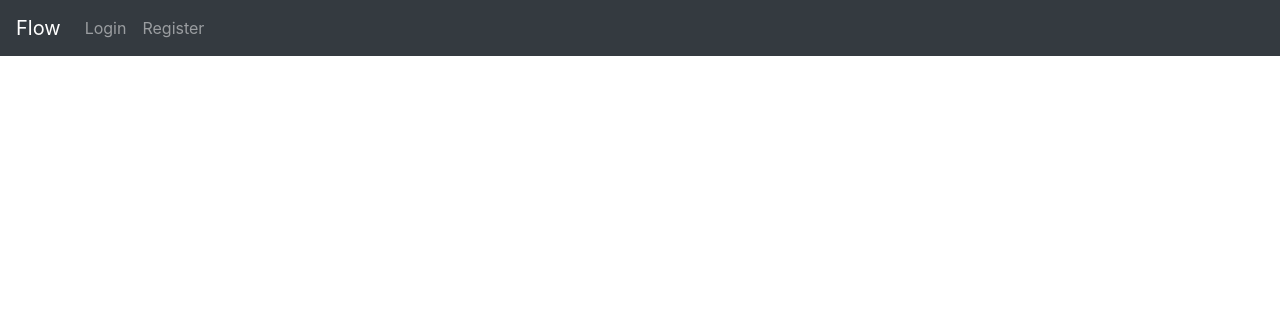
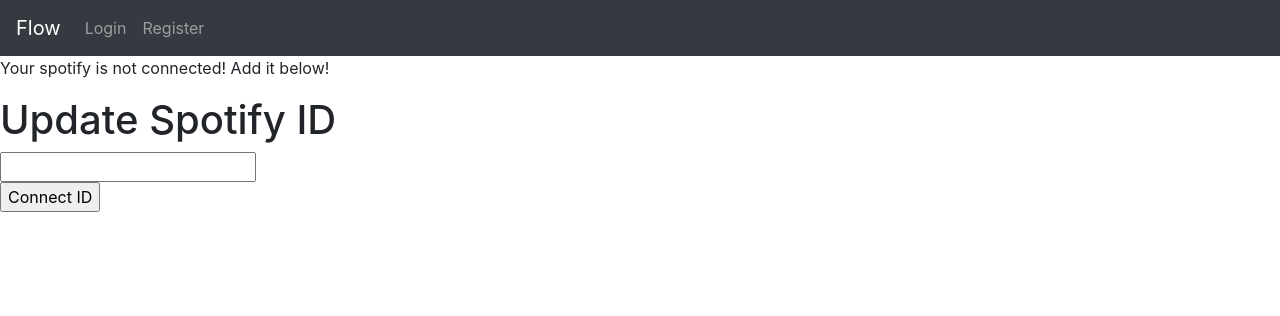
Before and after one commit to Gauravd1234/Flow, a Flask app: template templates/profile.html in a window 1280 px wide. Shown: the top 316 px of the page. Run offline with Flask 2, Linux system fonts and the light colour scheme; the template is opened without the code that fills it, so the values that code supplies are empty; some libraries are stand-ins or nearby versions.

Commit message:
connect spotify id

```diff
--- a/app.py
+++ b/app.py
@@ -20,12 +20,11 @@
     username = db.Column(db.String(255))
     email = db.Column(db.String(255))
     password = db.Column(db.String(255))
-    profile_pic = db.Column(db.LargeBinary);
+    spotify_id = db.Column(db.String(255))
     def __init__(self, username, password, email):
         self.username = username
         self.email = email
         self.password = password
-
 
 
 @app.route("/")
@@ -96,7 +95,8 @@
 
 @app.route("/profile", methods = ['GET', 'POST'])
 def profile():
-    return render_template("profile.html")
+    current_spotify_id =  User.filter_by(username=session.get("username")).first().spotify_id
+    return render_template("profile.html", spotify_id=current_spotify_id)
 
 @app.route("/logout")
 def logout():
@@ -104,6 +104,13 @@
     flash("Successfully logged out!")
     return redirect(url_for("home"))
 
+@app.route("/change_spotify_id", methods=["POST", "GET"])
+def change_spotify_id():
+    spotify_id = request.form["spotify_id"]
+    current_user = User.query.filter_by(username=session.get("username")).first()
+    current_user.spotify_id = spotify_id
+    flash("Spotify ID Successfully Connected")
+    return redirect(url_for("home"))
 if __name__ == "__main__":
     db.create_all()
     app.run(debug=True)
--- a/templates/profile.html
+++ b/templates/profile.html
@@ -20,4 +20,18 @@
             </div>
         {% endif %}
     {% endwith %}
+    {% if spotify_id %}
+        <p>Current Spotify ID: {{ spotify_id }}</p>
+    {% else %}
+        <p>Your spotify is not connected! Add it below!</p>
+    {% endif %}
+    <h1>Update Spotify ID</h1>
+    <form action="{{ url_for('home') }}" method="POST">
+        <input type="text" name="spotify_id" required><br>
+        {% if spotify_id %}
+            <input type="submit" value="Change ID">
+        {% else %}
+            <input type="submit" value="Connect ID">
+        {% endif %}
+    </form>
 {% endblock %}
```
Also changed, not shown: db.sqlite.
